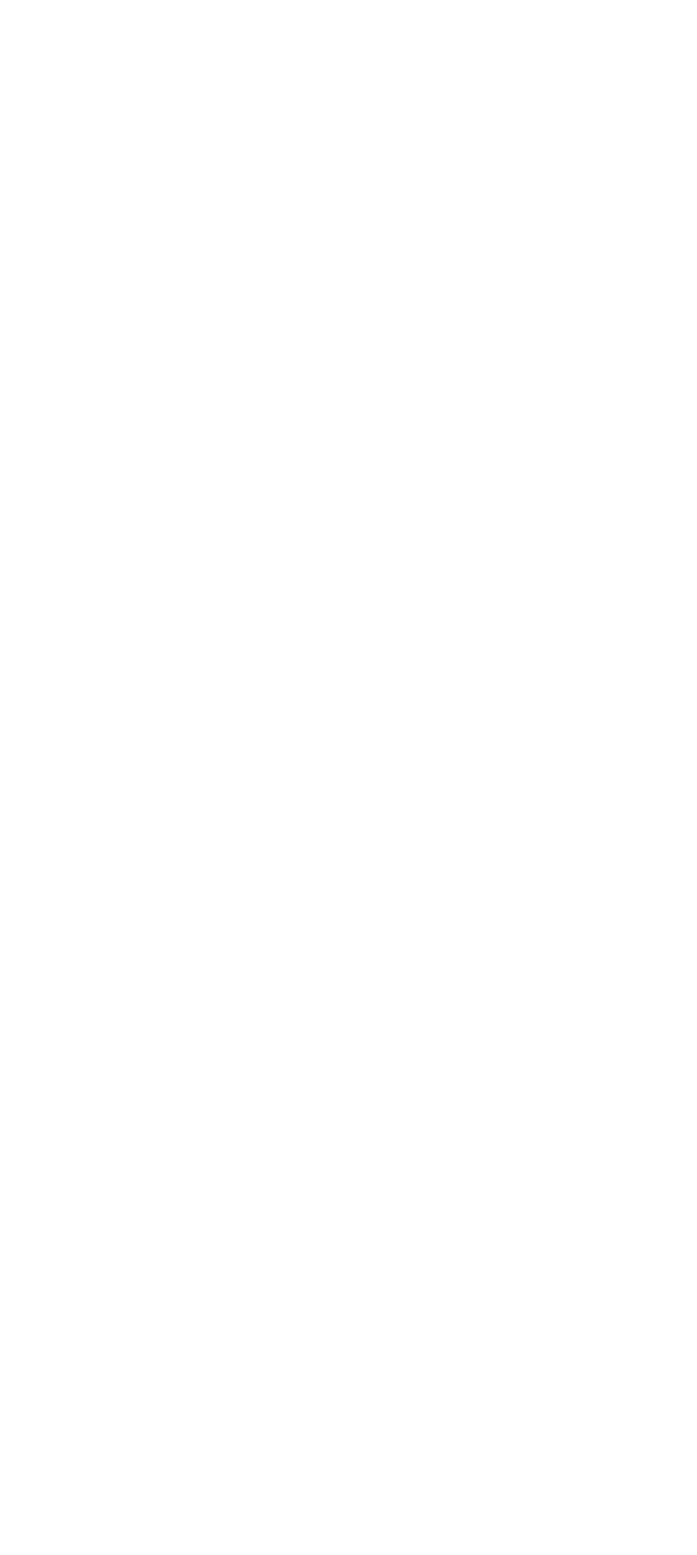
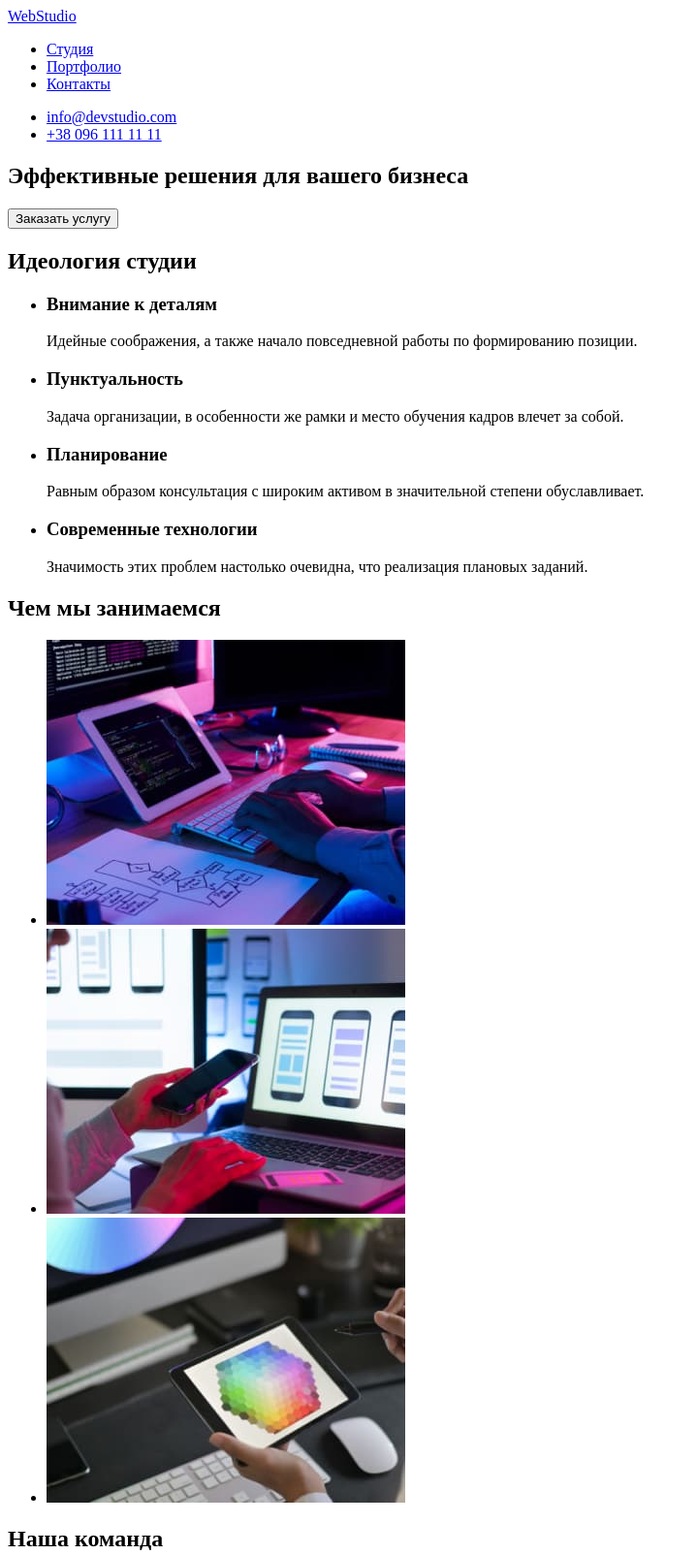
Before and after one commit to kravamax/goit-markup-hw-01, a plain HTML site: page index.html in a window 1280 px wide. Shown: the top 1604 px of the page at 97% size, without its empty margins (0-719 px from the left). Before the commit the page ends 800 px from the top, so only its background shows below. Drawn offline with Linux system fonts and the light colour scheme.

Commit message:
Добавляет разметку страницы

```diff
--- a/index.html
+++ b/index.html
@@ -1,14 +1,121 @@
 <!DOCTYPE html>
 <html lang="ru">
-<head>
-    <meta charset="UTF-8">
-    <meta http-equiv="X-UA-Compatible" content="IE=edge">
-    <meta name="viewport" content="width=device-width, initial-scale=1.0">
+  <head>
+    <meta charset="UTF-8" />
+    <meta http-equiv="X-UA-Compatible" content="IE=edge" />
+    <meta name="viewport" content="width=device-width, initial-scale=1.0" />
     <title>WebStudio</title>
-</head>
-<body>
-    <header></header>
-    <main></main>
-    <footer></footer>
-</body>
+  </head>
+  <body>
+    <header>
+      <a href="/">WebStudio</a>
+      <nav>
+        <ul>
+          <li><a href="#">Студия</a></li>
+          <li><a href="#">Портфолио</a></li>
+          <li><a href="#">Контакты</a></li>
+        </ul>
+      </nav>
+      <ul>
+        <li><a href="mailto:info@devstudio.com">info@devstudio.com</a></li>
+        <li><a href="tel:+380961111111">+38 096 111 11 11</a></li>
+      </ul>
+    </header>
+    <main>
+      <section>
+        <h1>Эффективные решения для вашего бизнеса</h1>
+        <button type="button">Заказать услугу</button>
+      </section>
+      <section>
+        <h2>Идеология студии</h2>
+        <ul>
+          <li>
+            <h3>Внимание к деталям</h3>
+            <p>Идейные соображения, а также начало повседневной работы по формированию позиции.</p>
+          </li>
+          <li>
+            <h3>Пунктуальность</h3>
+            <p>
+              Задача организации, в особенности же рамки и место обучения кадров влечет за собой.
+            </p>
+          </li>
+          <li>
+            <h3>Планирование</h3>
+            <p>
+              Равным образом консультация с широким активом в значительной степени обуславливает.
+            </p>
+          </li>
+          <li>
+            <h3>Современные технологии</h3>
+            <p>Значимость этих проблем настолько очевидна, что реализация плановых заданий.</p>
+          </li>
+        </ul>
+      </section>
+      <section>
+        <h2>Чем мы занимаемся</h2>
+        <ul>
+          <li>
+            <a href="#"
+              ><img
+                src="./images/box1.jpg"
+                alt="Программист крупным планом работает за столом в офисе"
+                width="370px"
+                height="294"
+            /></a>
+          </li>
+          <li>
+            <a href="#"
+              ><img
+                src="./images/box2.jpg"
+                alt="Разработчик создает интерфейс для мобильного приложения"
+                width="370px"
+                height="294"
+            /></a>
+          </li>
+          <li>
+            <a href="#"
+              ><img
+                src="./images/box3.jpg"
+                alt="Веб-дизайнер работает с палитрой цветов на планшете"
+                width="370px"
+                height="294"
+            /></a>
+          </li>
+        </ul>
+      </section>
+      <section>
+        <h2>Наша команда</h2>
+        <ul>
+          <li>
+            <img src="./images/team_card1_product_designer.jpg" alt="" width="270" height="260" />
+            <h3>Игорь Демьяненко</h3>
+            <p>Product Designer</p>
+          </li>
+          <li>
+            <img src="./images/team_card2_frontend_developer.jpg" alt="" width="270" height="260" />
+            <h3>Ольга Репина</h3>
+            <p>Frontend Developer</p>
+          </li>
+          <li>
+            <img src="./images/team_card3_marketing.jpg" alt="" width="270" height="260" />
+            <h3>Николай Тарасов</h3>
+            <p>Marketing</p>
+          </li>
+          <li>
+            <img src="./images/team_card4_ui_designer.jpg" alt="" width="270" height="260" />
+            <h3>Михаил Ермаков</h3>
+            <p>UI Designer</p>
+          </li>
+        </ul>
+      </section>
+    </main>
+    <footer>
+      <a href="/">WebStudio</a>
+      <address>г. Киев, пр-т Леси Украинки, 26</address>
+      <ul>
+        <li><a href="mailto:info@example.com">info@example.com</a></li>
+        <li><a href="tel:+380991111111">+38 099 111 11 11</a></li>
+      </ul>
+    </footer>
+  </body>
 </html>
```
Also changed, not shown: images/box1.jpg (added), images/box2.jpg (added), images/box3.jpg (added), images/team_card1_product_designer.jpg (added), images/team_card2_frontend_developer.jpg (added), images/team_card3_marketing.jpg (added), images/team_card4_ui_designer.jpg (added), 1 other file.
